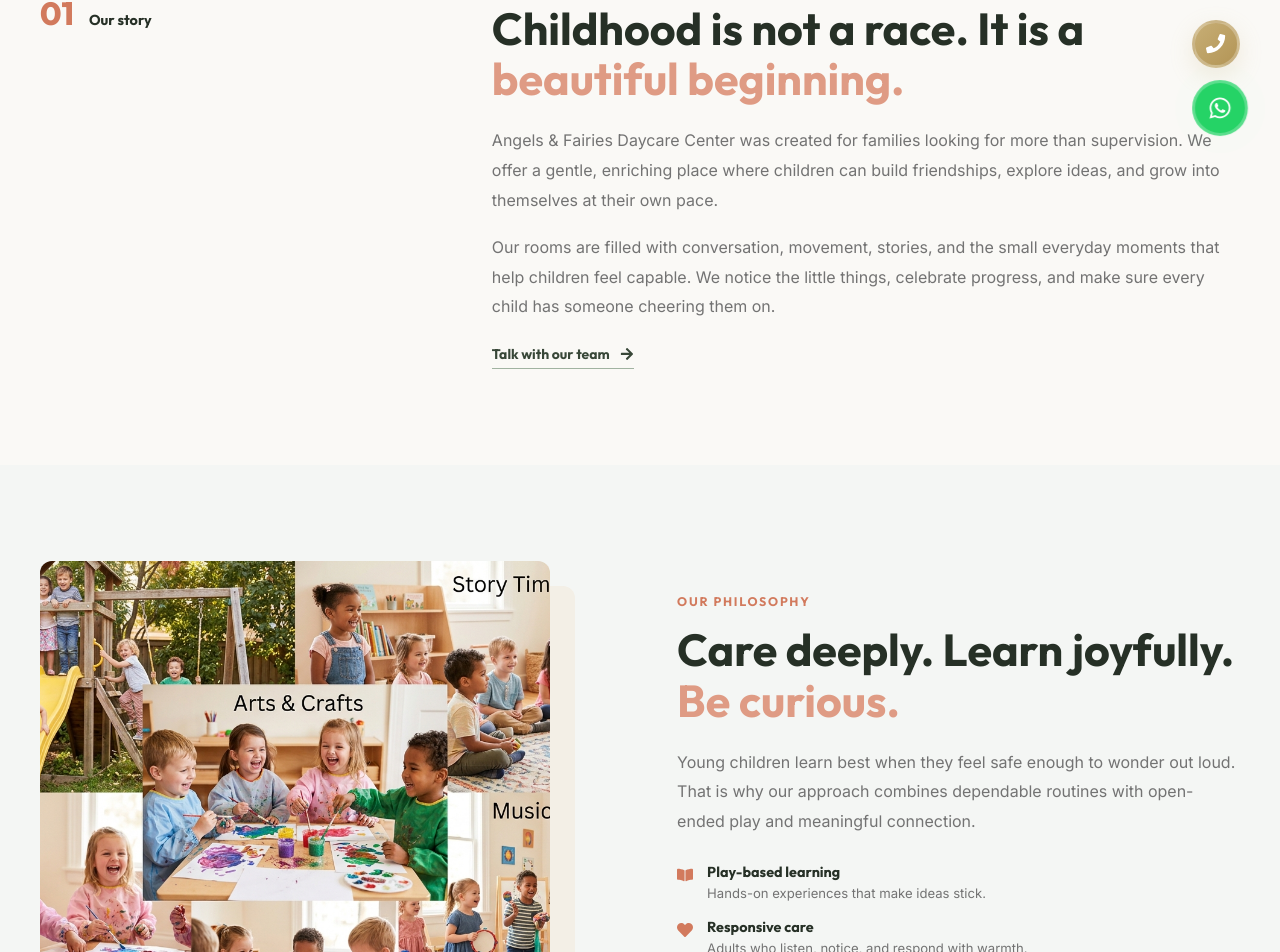
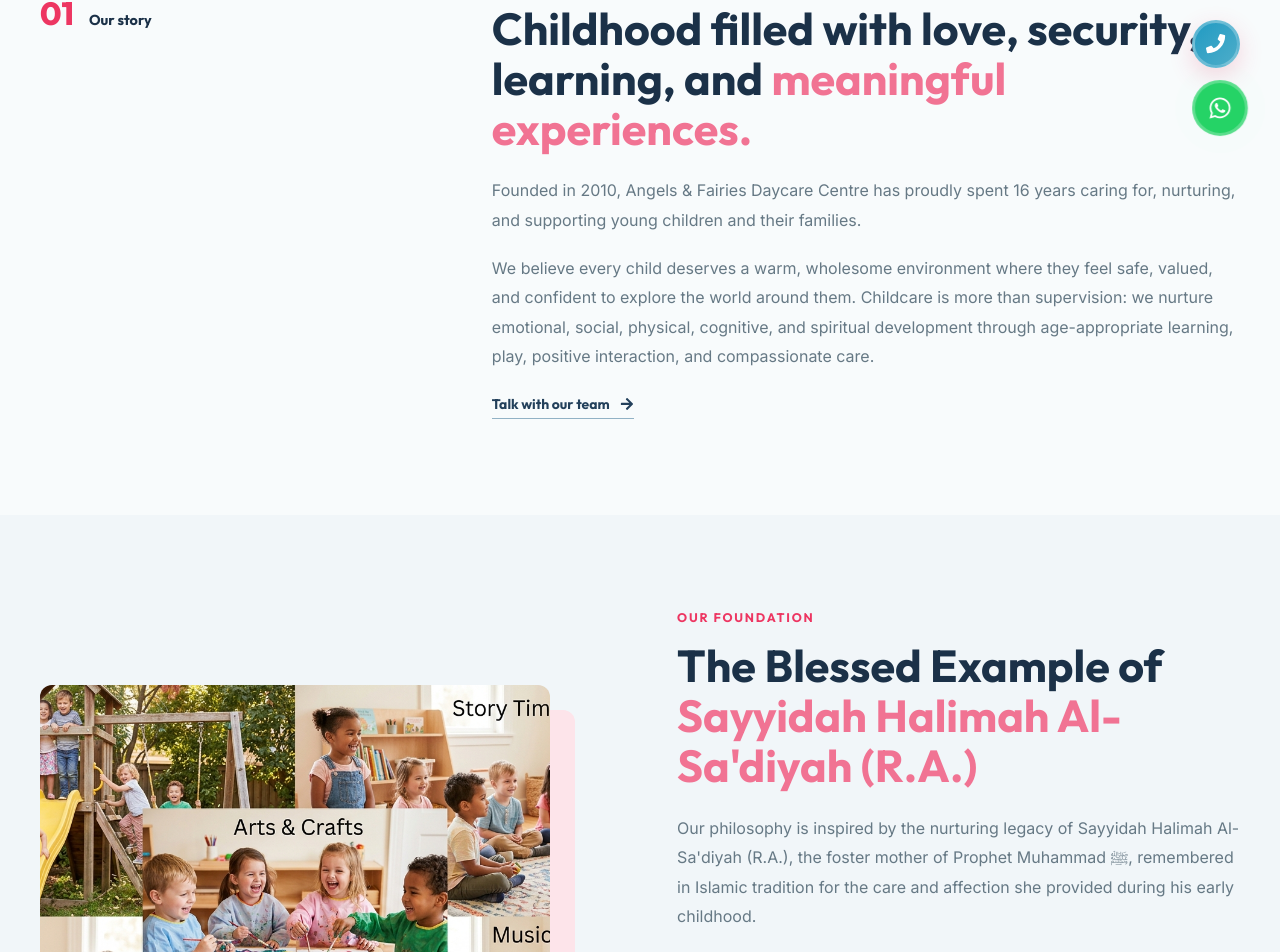
Before and after one commit to AbdullahAlioo/daycare-center, a React (Vite) app: page /about in a window 1280 px wide. Shown: the part 632-1584 px from the top of the page. Built offline with nearby package versions, Linux system fonts and the light colour scheme; no server answers.

Commit message:
Update visiting hours, About story, and brand colors

```diff
--- a/src/components/layout/Footer/Footer.css
+++ b/src/components/layout/Footer/Footer.css
@@ -3,7 +3,7 @@
    ===================================================== */
 
 .footer {
-  background: linear-gradient(160deg, #1E1040 0%, #2D1B69 50%, #1a0a3d 100%);
+  background: linear-gradient(160deg, #1B3148 0%, #1B5D7A 55%, #229BC3 100%);
   color: rgba(255, 255, 255, 0.85);
   padding-top: 72px;
 }
--- a/src/components/layout/Footer/Footer.jsx
+++ b/src/components/layout/Footer/Footer.jsx
@@ -144,8 +144,8 @@
                 <FaClock />
               </div>
               <div className="footer__contact-text">
-                <strong>Timings</strong>
-                Mon – Sat: 7:30 AM – 6:00 PM
+                <strong>Visiting hours</strong>
+                3:00 PM - 5:00 PM
               </div>
             </div>
           </div>
--- a/src/pages/About/About.jsx
+++ b/src/pages/About/About.jsx
@@ -3,9 +3,9 @@
   FaArrowRight,
   FaBookOpen,
   FaCheck,
+  FaChild,
   FaHeart,
   FaLeaf,
-  FaShieldAlt,
   FaUsers,
 } from 'react-icons/fa';
 import aboutImage from '../../assets/images/about.jpg';
@@ -14,10 +14,10 @@
 import './About.css';
 
 const VALUES = [
-  { icon: FaHeart, title: 'Warmth first', text: 'Every child is welcomed with patience, kindness, and the comfort of familiar faces.' },
-  { icon: FaLeaf, title: 'Room to grow', text: 'We follow each child’s pace and make space for curiosity, confidence, and independence.' },
-  { icon: FaShieldAlt, title: 'Safety always', text: 'Thoughtful routines, secure spaces, and attentive supervision guide every part of the day.' },
-  { icon: FaUsers, title: 'Together', text: 'Families and caregivers work as a team through honest, caring communication.' },
+  { icon: FaHeart, title: 'Emotional growth', text: 'Children feel safe, valued, and supported with affection and patience.' },
+  { icon: FaUsers, title: 'Social growth', text: 'Positive interactions help children build meaningful relationships.' },
+  { icon: FaChild, title: 'Physical & cognitive growth', text: 'Age-appropriate play and learning give children room to move, explore, and develop.' },
+  { icon: FaLeaf, title: 'Spiritual growth', text: 'Timeless Islamic values guide moral nurturing and compassionate care.' },
 ];
 
 const About = () => (
@@ -26,9 +26,9 @@
       <div className="about-hero__image" style={{ backgroundImage: `url(${aboutImage})` }} />
       <div className="about-hero__overlay" />
       <div className="container about-hero__inner">
-        <p className="about-kicker">The heart behind the care</p>
-        <h1>Growing childhoods<br /><em>with intention.</em></h1>
-        <p>We are a nurturing daycare where children feel known, families feel supported, and every day holds something worth discovering.</p>
+        <p className="about-kicker">About Angels & Fairies Daycare Centre</p>
+        <h1>Nurturing Little Hearts<br /><em>Since 2010.</em></h1>
+        <p>A warm, welcoming place where children feel safe, loved, valued, and confident to explore the world around them.</p>
       </div>
     </section>
 
@@ -36,10 +36,10 @@
       <div className="container about-intro__grid">
         <div className="about-intro__label"><span>01</span><strong>Our story</strong></div>
         <div className="about-intro__content">
-          <p className="about-kicker">A place made for wonder</p>
-          <h2>Childhood is not a race. It is a <em>beautiful beginning.</em></h2>
-          <p>Angels & Fairies Daycare Center was created for families looking for more than supervision. We offer a gentle, enriching place where children can build friendships, explore ideas, and grow into themselves at their own pace.</p>
-          <p>Our rooms are filled with conversation, movement, stories, and the small everyday moments that help children feel capable. We notice the little things, celebrate progress, and make sure every child has someone cheering them on.</p>
+          <p className="about-kicker">Our story</p>
+          <h2>Childhood filled with love, security, learning, and <em>meaningful experiences.</em></h2>
+          <p>Founded in 2010, Angels & Fairies Daycare Centre has proudly spent 16 years caring for, nurturing, and supporting young children and their families.</p>
+          <p>We believe every child deserves a warm, wholesome environment where they feel safe, valued, and confident to explore the world around them. Childcare is more than supervision: we nurture emotional, social, physical, cognitive, and spiritual development through age-appropriate learning, play, positive interaction, and compassionate care.</p>
           <Link to="/contact" className="about-link">Talk with our team <FaArrowRight /></Link>
         </div>
       </div>
@@ -49,13 +49,14 @@
       <div className="container about-philosophy__grid">
         <div className="about-philosophy__image"><img src={activitiesImage} alt="Children learning through a hands-on activity" /><span className="about-image-note">Play is serious learning.</span></div>
         <div className="about-philosophy__content">
-          <p className="about-kicker">Our philosophy</p>
-          <h2>Care deeply. Learn joyfully. <em>Be curious.</em></h2>
-          <p>Young children learn best when they feel safe enough to wonder out loud. That is why our approach combines dependable routines with open-ended play and meaningful connection.</p>
+          <p className="about-kicker">Our foundation</p>
+          <h2>The Blessed Example of <em>Sayyidah Halimah Al-Sa'diyah (R.A.)</em></h2>
+          <p>Our philosophy is inspired by the nurturing legacy of Sayyidah Halimah Al-Sa'diyah (R.A.), the foster mother of Prophet Muhammad ﷺ, remembered in Islamic tradition for the care and affection she provided during his early childhood.</p>
+          <p>Inspired by her compassion, responsibility, love, and nurturing care, we create a safe and wholesome environment for every little one entrusted to us. We bring modern early-childhood care together with timeless Islamic values, guided by affection, patience, protection, and moral nurturing.</p>
           <div className="about-pillars">
-            <div><FaBookOpen /><span><strong>Play-based learning</strong>Hands-on experiences that make ideas stick.</span></div>
-            <div><FaHeart /><span><strong>Responsive care</strong>Adults who listen, notice, and respond with warmth.</span></div>
-            <div><FaUsers /><span><strong>Family partnership</strong>Clear updates and shared goals from day one.</span></div>
+            <div><FaBookOpen /><span><strong>Compassion</strong>Care rooted in affection, patience, and kindness.</span></div>
+            <div><FaHeart /><span><strong>Responsibility</strong>Protective, attentive care for every child.</span></div>
+            <div><FaUsers /><span><strong>Wholesome growth</strong>Modern early care guided by timeless Islamic values.</span></div>
           </div>
         </div>
       </div>
@@ -63,26 +64,26 @@
 
     <section className="about-values about-section">
       <div className="container">
-        <div className="about-heading"><p className="about-kicker">What guides us</p><h2>Small values, <em>felt every day.</em></h2><p>Our values are not just words on a wall. They shape how we greet children, plan activities, speak with families, and care for each space.</p></div>
+        <div className="about-heading"><p className="about-kicker">Our approach</p><h2>Learn through play. <em>Grow at their own pace.</em></h2><p>We create an environment where children explore with confidence, build positive relationships, express themselves, and develop at their own pace. Safety, cleanliness, responsive caregiving, meaningful early-learning opportunities, and strong communication with families remain at the heart of our approach.</p></div>
         <div className="about-values__grid">{VALUES.map(({ icon: Icon, title, text }) => <article key={title}><span className="about-value-icon"><Icon /></span><h3>{title}</h3><p>{text}</p></article>)}</div>
       </div>
     </section>
 
     <section className="about-mission about-section">
       <div className="container about-mission__grid">
-        <div><p className="about-kicker">Our promise</p><h2>A safe place to become <em>who they are.</em></h2><p>We want every child to leave our care feeling more confident, more connected, and more excited about the world than when they arrived.</p><ul>{['A calm and secure environment', 'Age-appropriate learning and play', 'Respectful, two-way parent communication'].map((item) => <li key={item}><FaCheck /> {item}</li>)}</ul></div>
-        <div className="about-mission__photo"><img src={facilitiesImage} alt="A bright and thoughtfully arranged daycare room" /><div><strong>Safe, bright, and ready</strong><span>Spaces designed for little hands and big imaginations.</span></div></div>
+        <div><p className="about-kicker">Our promise</p><h2>Safe like home.<br />Loved like family.<br /><em>Encouraged to grow.</em></h2><p>We want every child who enters Angels & Fairies to feel safe, loved, and encouraged. Safety, cleanliness, responsive caregiving, meaningful learning, and strong family communication guide our care.</p><ul>{['A safe and wholesome environment', 'Learning through age-appropriate play', 'Compassionate care and moral nurturing'].map((item) => <li key={item}><FaCheck /> {item}</li>)}</ul></div>
+        <div className="about-mission__photo"><img src={facilitiesImage} alt="A bright and thoughtfully arranged daycare room" /><div><strong>Care • Learning • Love • Values</strong><span>Angels & Fairies Daycare Centre</span></div></div>
       </div>
     </section>
 
     <section className="about-caregivers about-section">
       <div className="container about-caregivers__grid">
-        <div className="about-caregivers__number">02</div>
-        <div><p className="about-kicker">The people children remember</p><h2>Our caregivers bring <em>heart to every day.</em></h2><p>Children thrive with adults who are present, patient, and genuinely interested in who they are. Our caregivers create consistent relationships, guide children through big feelings, and celebrate every new step.</p><Link to="/facilities" className="about-link">See our environment <FaArrowRight /></Link></div>
+        <div className="about-caregivers__number">16</div>
+        <div><p className="about-kicker">Nurturing little hearts since 2010</p><h2>Years of care, learning, love, and <em>values.</em></h2><p>Angels & Fairies Daycare Centre — Where Little Hearts Grow with Love.</p><Link to="/contact" className="about-link">Plan a visit <FaArrowRight /></Link></div>
       </div>
     </section>
 
-    <section className="about-cta"><div className="container"><p className="about-kicker">Come feel the difference</p><h2>Your child’s next happy beginning<br /><em>could start here.</em></h2><Link to="/admissions" className="about-button">Plan a visit <FaArrowRight /></Link></div></section>
+    <section className="about-cta"><div className="container"><p className="about-kicker">Angels & Fairies Daycare Centre</p><h2>Where Little Hearts<br /><em>Grow with Love.</em></h2><Link to="/admissions" className="about-button">Plan a visit <FaArrowRight /></Link></div></section>
   </div>
 );
 
--- a/src/pages/Admissions/Admissions.jsx
+++ b/src/pages/Admissions/Admissions.jsx
@@ -90,7 +90,7 @@
             <p>We welcome children from infancy through early learning years. Availability can vary by age group, so the best first step is to speak with our team.</p>
             <div className="admissions-facts">
               <div><strong>Age groups</strong><span>0-5 years</span></div>
-              <div><strong>Opening hours</strong><span>Mon-Sat, 7:30 AM-6:00 PM</span></div>
+              <div><strong>Visiting hours</strong><span>3:00 PM - 5:00 PM</span></div>
               <div><strong>Fees</strong><span>Contact us for current details</span></div>
             </div>
           </div>
--- a/src/pages/Contact/Contact.jsx
+++ b/src/pages/Contact/Contact.jsx
@@ -89,8 +89,8 @@
               <div>
                 <span><FaClock /></span>
                 <div>
-                  <strong>Opening hours</strong>
-                  <small>Monday - Saturday<br />7:30 AM - 6:00 PM</small>
+                  <strong>Visiting hours</strong>
+                  <small>3:00 PM - 5:00 PM</small>
                 </div>
               </div>
             </div>
--- a/src/pages/FAQ/FAQ.jsx
+++ b/src/pages/FAQ/FAQ.jsx
@@ -5,7 +5,7 @@
 
 const QUESTIONS = [
   { question: 'What age groups do you accept?', answer: 'We welcome children from 0 to 5 years across our infant, toddler, preschool, and early learning programs. Our team can help you find the best fit for your child’s age and stage.' },
-  { question: 'What are your daycare timings?', answer: 'We are open Monday through Saturday from 7:30 AM to 6:00 PM. Please contact us to discuss your preferred routine and availability.' },
+  { question: 'What are your visiting hours?', answer: 'Visiting hours are from 3:00 PM to 5:00 PM. Please contact us to arrange your visit.' },
   { question: 'How do you ensure children’s safety?', answer: 'Our environment is designed around close supervision, secure access, clear routines, age-appropriate equipment, and attentive caregiver relationships. We also maintain hygiene and emergency procedures for every room.' },
   { question: 'What should my child bring each day?', answer: 'Please bring a labelled change of clothes, any comfort item your child needs, and age-appropriate personal supplies. Our admissions team will share a tailored checklist before your child starts.' },
   { question: 'Do you provide meals and snacks?', answer: 'Meal and snack arrangements depend on the child’s program and family preferences. We will discuss allergies, dietary needs, and your child’s routine during enrollment.' },
@@ -20,7 +20,7 @@
     <div className="faq-page">
       <section className="faq-hero"><div className="container faq-hero__inner"><p className="faq-kicker">Helpful answers for families</p><h1>Questions are welcome<br /><em>here.</em></h1><p>Everything you need to feel informed, prepared, and confident about choosing care for your child.</p></div></section>
       <section className="faq-section"><div className="container faq-layout"><aside className="faq-sidebar"><p className="faq-kicker">Before you visit</p><h2>A little clarity goes a <em>long way.</em></h2><p>We know choosing childcare is a big decision. If you cannot find your answer below, our team is happy to talk it through.</p><div className="faq-sidebar__note"><FaHeart /><strong>Still wondering?</strong><span>There is no such thing as a small question when it comes to your child.</span><Link to="/contact">Ask our team <FaArrowRight /></Link></div></aside><div className="faq-list">{QUESTIONS.map((item, index) => <div className={`faq-item ${openIndex === index ? 'open' : ''}`} key={item.question}><button type="button" aria-expanded={openIndex === index} onClick={() => setOpenIndex(openIndex === index ? -1 : index)}><span>{item.question}</span><FaChevronDown /></button><div className="faq-answer"><p>{item.answer}</p></div></div>)}</div></div></section>
-      <section className="faq-trust"><div className="container faq-trust__grid"><div><FaShieldAlt /><span><strong>Safe by design</strong>Secure, attentive care</span></div><div><FaClock /><span><strong>Open six days</strong>7:30 AM - 6:00 PM</span></div><div><FaHeart /><span><strong>Here to listen</strong>Warm family support</span></div></div></section>
+      <section className="faq-trust"><div className="container faq-trust__grid"><div><FaShieldAlt /><span><strong>Safe by design</strong>Secure, attentive care</span></div><div><FaClock /><span><strong>Visiting hours</strong>3:00 PM - 5:00 PM</span></div><div><FaHeart /><span><strong>Here to listen</strong>Warm family support</span></div></div></section>
       <section className="faq-cta"><div className="container"><p className="faq-kicker">Let’s talk about your family</p><h2>Some answers are best found<br /><em>in conversation.</em></h2><Link to="/contact" className="faq-button">Contact us <FaArrowRight /></Link></div></section>
     </div>
   );
--- a/src/pages/Home/Home.jsx
+++ b/src/pages/Home/Home.jsx
@@ -56,7 +56,7 @@
           <div className="home-hero__card">
             <span className="home-hero__card-icon"><FaHeart /></span>
             <strong>Care that feels like family</strong>
-            <span>Mon - Sat &middot; 7:30 AM - 6:00 PM</span>
+            <span>Visiting hours: 3:00 PM - 5:00 PM</span>
           </div>
         </div>
         <a className="home-hero__scroll" href="#welcome" aria-label="Scroll to welcome section"><span /> Explore our world</a>
@@ -66,7 +66,7 @@
         <div className="container home-trust__grid">
           <div><FaShieldAlt /><span><strong>Safe & secure</strong>Thoughtful spaces, close supervision</span></div>
           <div><FaHeart /><span><strong>Kind caregivers</strong>Patient, attentive, and trained</span></div>
-          <div><FaClock /><span><strong>Open six days</strong>Reliable care for busy families</span></div>
+          <div><FaClock /><span><strong>Visiting hours</strong>3:00 PM - 5:00 PM</span></div>
         </div>
       </section>
 
--- a/src/pages/Programs/Programs.jsx
+++ b/src/pages/Programs/Programs.jsx
@@ -66,7 +66,7 @@
 
     <section className="programs-overview">
       <div className="container programs-overview__bar">
-        <div><FaClock /><span><strong>Monday - Saturday</strong>7:30 AM - 6:00 PM</span></div>
+        <div><FaClock /><span><strong>Visiting hours</strong>3:00 PM - 5:00 PM</span></div>
         <div><FaUsers /><span><strong>Small-group care</strong>More attention for every child</span></div>
         <Link to="/admissions" className="programs-link">Ask about availability <FaArrowRight /></Link>
       </div>
--- a/src/styles/tokens.css
+++ b/src/styles/tokens.css
@@ -6,83 +6,83 @@
 @import url('https://fonts.googleapis.com/css2?family=Outfit:wght@300;400;500;600;700;800&family=Inter:wght@300;400;500;600&display=swap');
 
 :root {
-  /* ---- Primary Palette (Sage Green) ---- */
-  --clr-primary-50:  #F4F6F4;
-  --clr-primary-100: #E3E8E3;
-  --clr-primary-200: #C7D2C7;
-  --clr-primary-300: #A1B3A1;
-  --clr-primary-400: #7C917C;
-  --clr-primary-500: #5C725C;
-  --clr-primary-600: #465846;
-  --clr-primary-700: #384738;
-  --clr-primary-800: #2E3A2E;
-  --clr-primary-900: #263026;
+  /* ---- Primary Palette (Logo Navy) ---- */
+  --clr-primary-50:  #F1F6F9;
+  --clr-primary-100: #DFEAF0;
+  --clr-primary-200: #C1D4E0;
+  --clr-primary-300: #92B2C5;
+  --clr-primary-400: #628AA4;
+  --clr-primary-500: #3D6684;
+  --clr-primary-600: #2D506D;
+  --clr-primary-700: #23405B;
+  --clr-primary-800: #1B3148;
+  --clr-primary-900: #142638;
 
-  /* ---- Secondary Palette (Warm Beige / Oat) ---- */
-  --clr-rose-50:  #FAF9F6;
-  --clr-rose-100: #F3EFE6;
-  --clr-rose-300: #E6DCBF;
-  --clr-rose-400: #D8C69B;
-  --clr-rose-500: #C7AE75;
-  --clr-rose-600: #B39556;
+  /* ---- Secondary Palette (Logo Pink) ---- */
+  --clr-rose-50:  #FFF5F7;
+  --clr-rose-100: #FDE4EA;
+  --clr-rose-300: #F7A8BB;
+  --clr-rose-400: #F17393;
+  --clr-rose-500: #ED3662;
+  --clr-rose-600: #D52350;
 
-  /* ---- Accent (Terracotta / Muted Rose) ---- */
-  --clr-mint-50:  #FDF8F6;
-  --clr-mint-100: #FAEBE6;
-  --clr-mint-300: #E9B8A7;
-  --clr-mint-400: #DF9B84;
-  --clr-mint-500: #D27A5D;
-  --clr-mint-600: #BA5E40;
+  /* ---- Accent (Logo Pink) ---- */
+  --clr-mint-50:  #FFF5F7;
+  --clr-mint-100: #FDE4EA;
+  --clr-mint-300: #F7A8BB;
+  --clr-mint-400: #F17393;
+  --clr-mint-500: #ED3662;
+  --clr-mint-600: #D52350;
 
-  /* ---- Warm (Mustard / Sand) ---- */
-  --clr-warm-50:    #FFFDF7;
-  --clr-warm-100:   #FFF8E6;
-  --clr-warm-300:   #FDE8A5;
-  --clr-warm-400:   #F9D365;
-  --clr-warm-orange: #E6A735;
-  --clr-warm-peach:  #F5E1C8;
+  /* ---- Accent (Logo Blue) ---- */
+  --clr-warm-50:    #F1FAFD;
+  --clr-warm-100:   #DDF3F9;
+  --clr-warm-300:   #9CDCEC;
+  --clr-warm-400:   #67C6DF;
+  --clr-warm-orange: #229BC3;
+  --clr-warm-peach:  #C7ECF5;
 
-  /* ---- Sky Blue (Soft Grey Blue) ---- */
-  --clr-sky-100: #F0F4F8;
-  --clr-sky-200: #D9E2EC;
-  --clr-sky-400: #9FB3C8;
-  --clr-sky-500: #829AB1;
+  /* ---- Soft Logo Blue ---- */
+  --clr-sky-100: #EDF7FA;
+  --clr-sky-200: #D4EBF2;
+  --clr-sky-400: #83C5D9;
+  --clr-sky-500: #4DADC9;
 
   /* ---- Neutrals ---- */
-  --clr-bg:       #FAF9F6; /* Off-white/oat base */
+  --clr-bg:       #F8FBFC;
   --clr-bg-white: #FFFFFF;
-  --clr-bg-soft:  #F3EFE6;
-  --clr-border:         #E1DFD9;
-  --clr-border-soft:    rgba(92, 114, 92, 0.15);
+  --clr-bg-soft:  #EDF5F8;
+  --clr-border:         #DCE7EC;
+  --clr-border-soft:    rgba(27, 49, 72, 0.14);
 
   /* ---- Text ---- */
-  --clr-text-heading: #263026;
-  --clr-text-body:    #4A4A4A;
-  --clr-text-muted:   #737373;
-  --clr-text-light:   #A3A3A3;
+  --clr-text-heading: #1B3148;
+  --clr-text-body:    #344653;
+  --clr-text-muted:   #667985;
+  --clr-text-light:   #8B9AA3;
   --clr-text-white:   #FFFFFF;
 
   /* ---- Gradients ---- */
-  --grad-primary:   linear-gradient(135deg, #5C725C 0%, #465846 100%);
-  --grad-secondary: linear-gradient(135deg, #C7AE75 0%, #B39556 100%);
-  --grad-accent:    linear-gradient(135deg, #D27A5D 0%, #BA5E40 100%);
-  --grad-warm:      linear-gradient(135deg, #E6A735 0%, #C7AE75 100%);
-  --grad-soft:      linear-gradient(135deg, #F4F6F4 0%, #FAF9F6 50%, #F3EFE6 100%);
-  --grad-hero:      linear-gradient(135deg, #465846 0%, #2E3A2E 100%);
-  --grad-text:      linear-gradient(135deg, #384738, #5C725C);
-  --grad-text-warm: linear-gradient(135deg, #B39556, #8C723B);
+  --grad-primary:   linear-gradient(135deg, #1B3148 0%, #23405B 100%);
+  --grad-secondary: linear-gradient(135deg, #229BC3 0%, #4DADC9 100%);
+  --grad-accent:    linear-gradient(135deg, #ED3662 0%, #D52350 100%);
+  --grad-warm:      linear-gradient(135deg, #229BC3 0%, #67C6DF 100%);
+  --grad-soft:      linear-gradient(135deg, #EDF7FA 0%, #F8FBFC 50%, #FFF5F7 100%);
+  --grad-hero:      linear-gradient(135deg, #23405B 0%, #142638 100%);
+  --grad-text:      linear-gradient(135deg, #1B3148, #3D6684);
+  --grad-text-warm: linear-gradient(135deg, #D52350, #ED3662);
 
   /* ---- Shadows ---- */
-  --shadow-xs:    0 1px 2px rgba(38, 48, 38, 0.04);
-  --shadow-sm:    0 2px 6px rgba(38, 48, 38, 0.06);
-  --shadow-md:    0 4px 12px rgba(38, 48, 38, 0.08);
-  --shadow-lg:    0 8px 24px rgba(38, 48, 38, 0.1);
-  --shadow-xl:    0 16px 32px rgba(38, 48, 38, 0.12);
-  --shadow-2xl:   0 24px 48px rgba(38, 48, 38, 0.16);
-  --shadow-color: 0 8px 24px rgba(92, 114, 92, 0.2);
-  --shadow-pink:  0 8px 24px rgba(199, 174, 117, 0.2);
-  --shadow-mint:  0 8px 24px rgba(210, 122, 93, 0.2);
-  --shadow-warm:  0 8px 24px rgba(230, 167, 53, 0.2);
+  --shadow-xs:    0 1px 2px rgba(27, 49, 72, 0.04);
+  --shadow-sm:    0 2px 6px rgba(27, 49, 72, 0.06);
+  --shadow-md:    0 4px 12px rgba(27, 49, 72, 0.08);
+  --shadow-lg:    0 8px 24px rgba(27, 49, 72, 0.1);
+  --shadow-xl:    0 16px 32px rgba(27, 49, 72, 0.12);
+  --shadow-2xl:   0 24px 48px rgba(27, 49, 72, 0.16);
+  --shadow-color: 0 8px 24px rgba(34, 155, 195, 0.2);
+  --shadow-pink:  0 8px 24px rgba(237, 54, 98, 0.2);
+  --shadow-mint:  0 8px 24px rgba(34, 155, 195, 0.2);
+  --shadow-warm:  0 8px 24px rgba(237, 54, 98, 0.2);
 
   /* ---- Border Radius ---- */
   --radius-xs:   4px;
```
